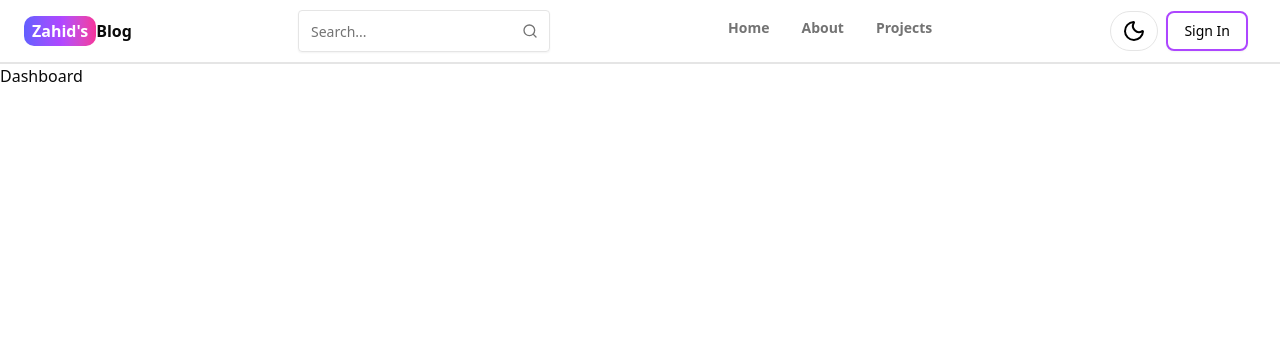
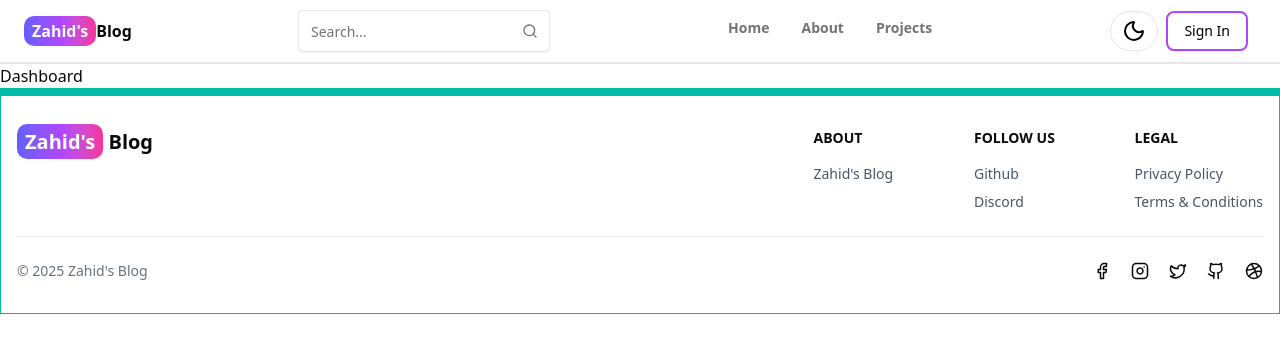
Before and after one commit to zaahidrather/mern-blog, a React (Vite) app in the folder client/: page /dashboard in a window 1280 px wide. Shown: the top 352 px of the page. Built offline with nearby package versions, Linux system fonts and the light colour scheme.

Commit message:
Create and add Footer component

```diff
--- a/client/src/App.jsx
+++ b/client/src/App.jsx
@@ -6,6 +6,7 @@ import SignIn from "./pages/SignIn.jsx";
 import Dashboard from "./pages/Dashboard.jsx";
 import Projects from "./pages/Projects.jsx";
 import Header from "./components/common/Header.jsx";
+import Footer from "./components/common/Footer.jsx";
 function App() {
   return (
     <BrowserRouter>
@@ -18,6 +19,7 @@ function App() {
         <Route path="/projects" element={<Projects />} />
         <Route path="/dashboard" element={<Dashboard />} />
       </Routes>
+      <Footer />
     </BrowserRouter>
   );
 }
--- /dev/null
+++ b/client/src/components/common/Footer.jsx
@@ -0,0 +1,99 @@
+import { Link } from "react-router-dom";
+import { Facebook, Instagram, Twitter, Github, Dribbble } from "lucide-react";
+
+export default function Footer() {
+  return (
+    <footer className="border border-t-8 border-teal-500">
+      <div className="max-w-7xl mx-auto px-4 py-8">
+        {/* Top */}
+        <div className="flex flex-col gap-10 sm:flex-row sm:justify-between">
+          {/* Brand */}
+          <Link
+            to="/"
+            className="text-lg sm:text-xl font-semibold whitespace-nowrap dark:text-white"
+          >
+            <span className="px-2 py-1 rounded-lg text-white bg-linear-to-r from-indigo-500 via-purple-500 to-pink-500">
+              Zahid&apos;s
+            </span>{" "}
+            Blog
+          </Link>
+
+          {/* Links */}
+          <div className="grid grid-cols-2 gap-8 sm:grid-cols-3">
+            <div>
+              <h3 className="mb-4 text-sm font-semibold uppercase">About</h3>
+              <ul className="space-y-2 text-sm text-gray-600 dark:text-gray-400">
+                <li>
+                  <a href="/about">Zahid&apos;s Blog</a>
+                </li>
+              </ul>
+            </div>
+
+            <div>
+              <h3 className="mb-4 text-sm font-semibold uppercase">
+                Follow us
+              </h3>
+              <ul className="space-y-2 text-sm text-gray-600 dark:text-gray-400">
+                <li>
+                  <a
+                    href="https://github.com/zaahidrather"
+                    target="_blank"
+                    rel="noopener noreferrer"
+                  >
+                    Github
+                  </a>
+                </li>
+                <li>
+                  <a href="#">Discord</a>
+                </li>
+              </ul>
+            </div>
+
+            <div>
+              <h3 className="mb-4 text-sm font-semibold uppercase">Legal</h3>
+              <ul className="space-y-2 text-sm text-gray-600 dark:text-gray-400">
+                <li>
+                  <a href="#">Privacy Policy</a>
+                </li>
+                <li>
+                  <a href="#">Terms &amp; Conditions</a>
+                </li>
+              </ul>
+            </div>
+          </div>
+        </div>
+
+        {/* Divider */}
+        <hr className="my-6 border-gray-200 dark:border-gray-700" />
+
+        {/* Bottom */}
+        <div className="flex flex-col gap-4 sm:flex-row sm:items-center sm:justify-between">
+          <p className="text-sm text-gray-500 dark:text-gray-400">
+            © {new Date().getFullYear()} Zahid&apos;s Blog
+          </p>
+
+          <div className="flex gap-5">
+            <a href="#" aria-label="Facebook">
+              <Facebook size={18} />
+            </a>
+            <a
+              href="https://https://www.instagram.com/zaahidrather/"
+              aria-label="Instagram"
+            >
+              <Instagram size={18} />
+            </a>
+            <a href="#" aria-label="Twitter">
+              <Twitter size={18} />
+            </a>
+            <a href="https://github.com/zaahidrather" aria-label="Github">
+              <Github size={18} />
+            </a>
+            <a href="#" aria-label="Dribbble">
+              <Dribbble size={18} />
+            </a>
+          </div>
+        </div>
+      </div>
+    </footer>
+  );
+}
```
